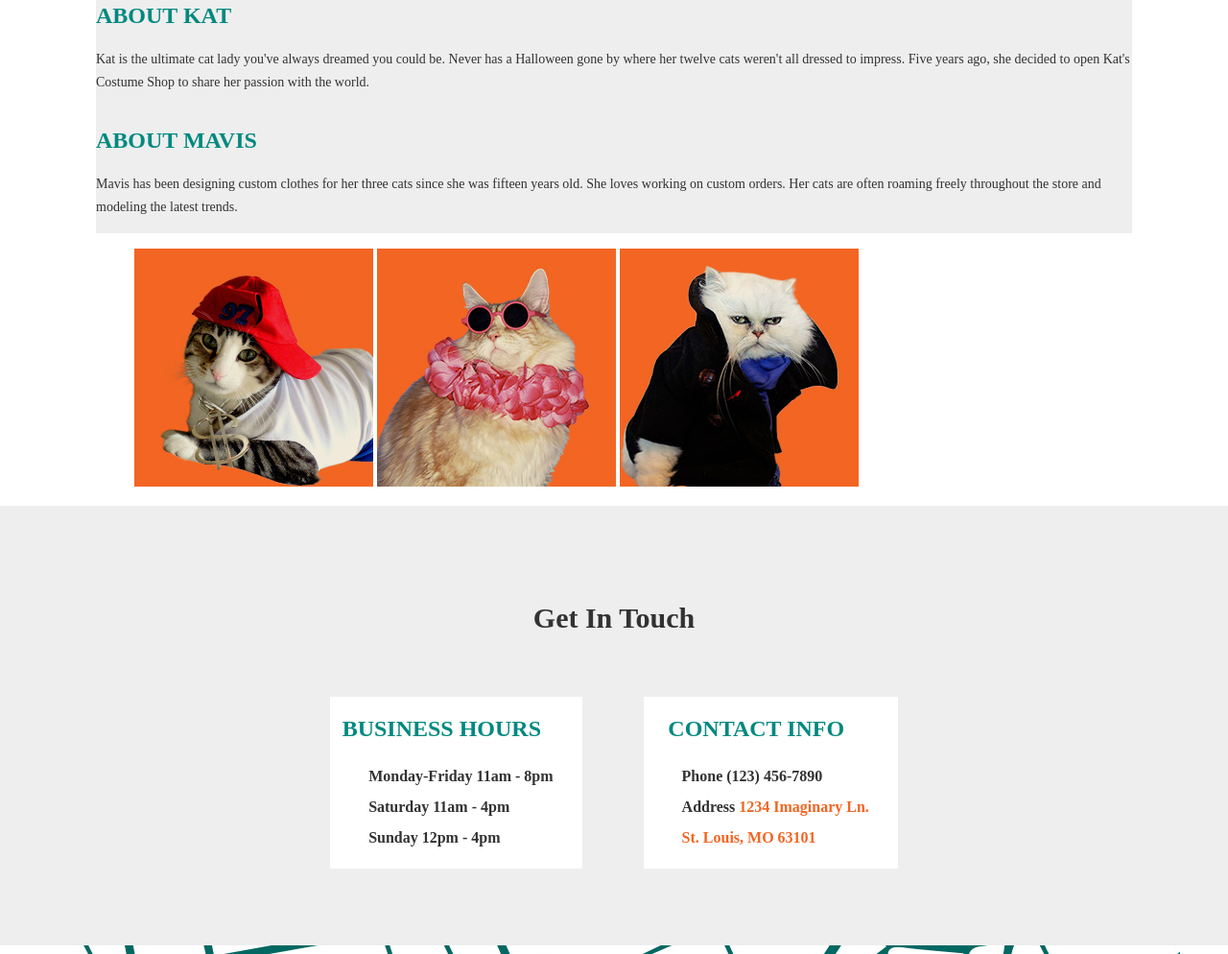
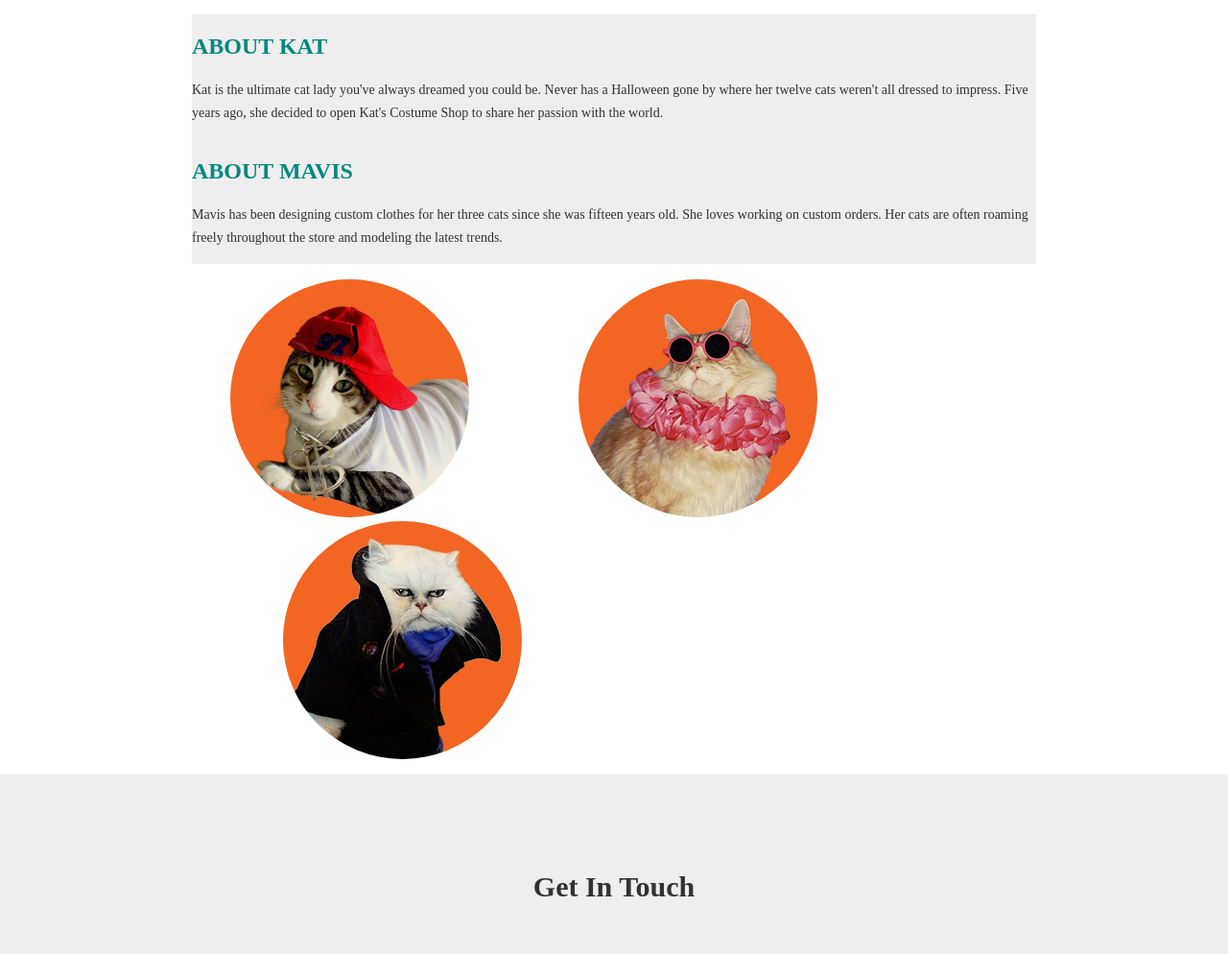
Before and after one commit to juliabrownpr/cat_costume_project, a plain HTML site: page index.html in a window 1280 px wide. Shown: the part 1020-2014 px from the top of the page at 96% size. Drawn offline with Linux system fonts and the light colour scheme.

Commit message:
Rounded images, added padding, added alts for images, and cleaned up some grammar

```diff
--- a/assets/css/index.css
+++ b/assets/css/index.css
@@ -87,8 +87,8 @@ footer {
 }
 
 .main{
-  padding-left: 100px;
-  padding-right: 100px;
+  padding-left: 200px;
+  padding-right: 200px;
 }
 .intro h1 {
   text-align: center;
@@ -123,8 +123,22 @@ footer {
   display: inline;
 }
 
-.cats {
+.cats img {
   border-radius: 50%;
+  max-width: 250px;
+}
+
+#cool {
+  margin-right: 55px;
+}
+
+#posh {
+  margin-left: 55px;
+  margin-right: 55px;
+}
+
+#moody {
+  margin-left: 55px;
 }
 
 .cats li {
--- a/index.html
+++ b/index.html
@@ -24,13 +24,13 @@
   </div>
     </nav>
     <div class=splash>
-      <img src="assets\images\kats-hero.jpg">
+      <img src="assets\images\kats-hero.jpg" alt="Find the Purrrrrrrrfect Costume">
     </div>
 
 <div class='main'>
     <div class='intro'>
       <h1>
-        Get some serious cat-titude
+        Get Some Serious Cat-titude
       </h1>
       <div class='welcome'>
       <h3>
@@ -71,9 +71,9 @@
 
 <div class='cats'>
   <ul>
-    <li><img src="assets\images\kats-cat1.jpg"></li>
-    <li><img src="assets\images\kats-cat2.jpg"></li>
-    <li><img src="assets\images\kats-cat3.jpg"></li>
+    <li id="cool"><img src="assets\images\kats-cat1.jpg" alt="Cool Cat"></li>
+    <li id="posh"><img src="assets\images\kats-cat2.jpg" alt="Posh Cat"></li>
+    <li id="moody"><img src="assets\images\kats-cat3.jpg" alt="Moody Cat"></li>
   </ul>
 </div>
 </div>
@@ -111,7 +111,7 @@
   </div>
 
     <div class='map'>
-      <img src="assets\images\kats-map.jpg">
+      <img src="assets\images\kats-map.jpg" alt="Map">
     </div>
     <footer>
       Kat's Costume Shop
```
